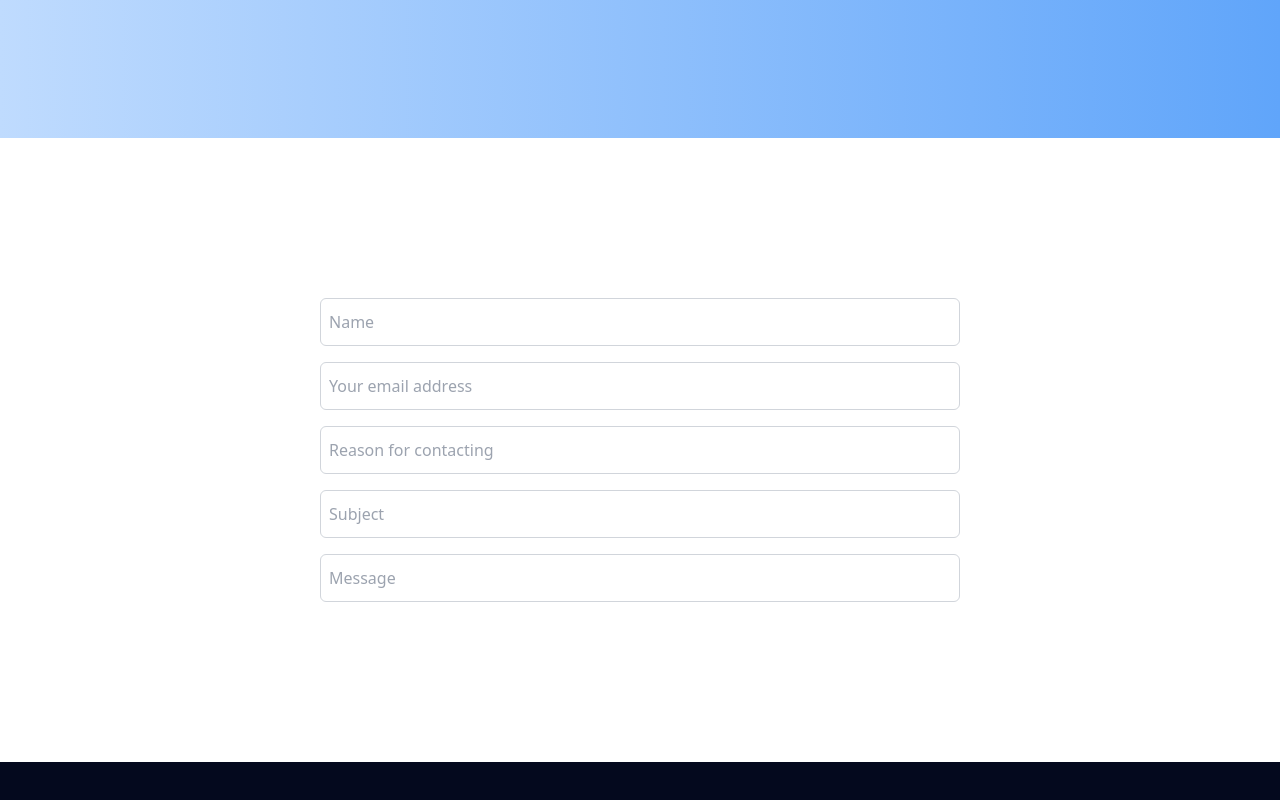
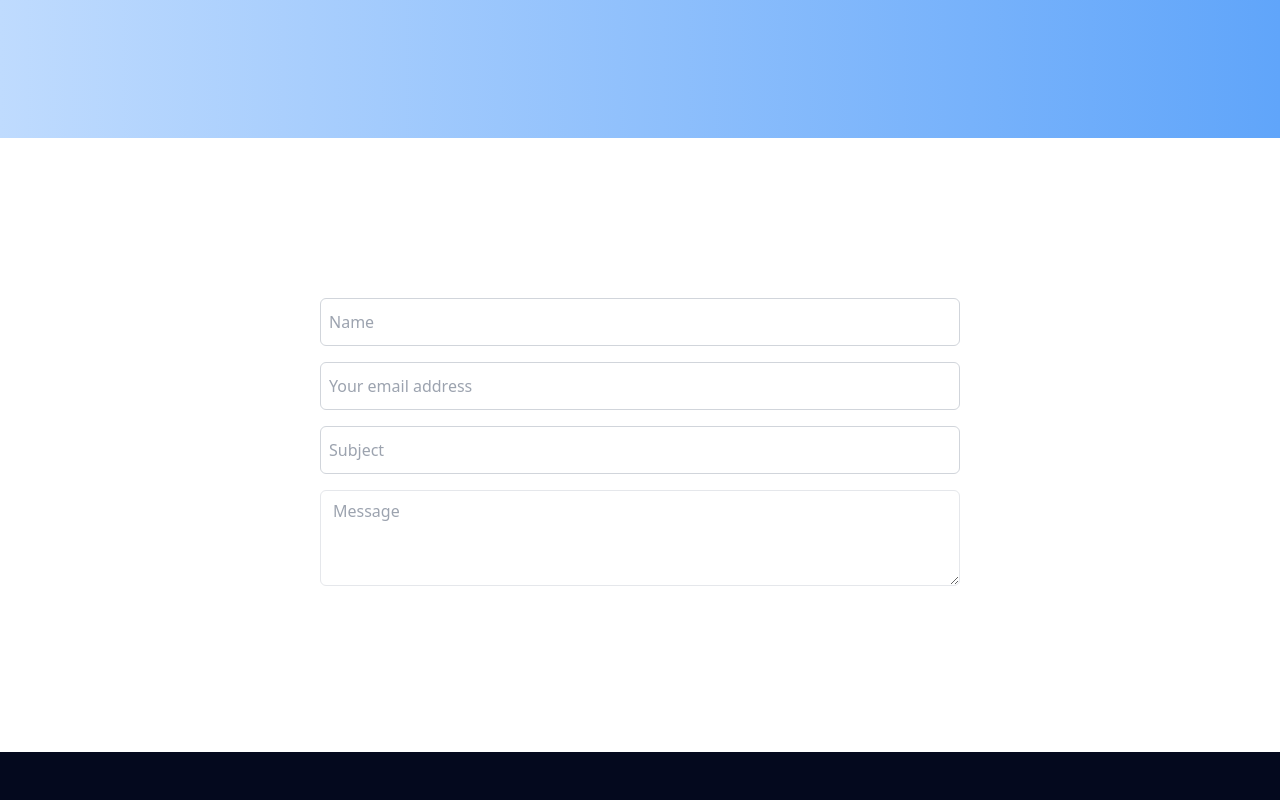
Before and after one commit to rreay724/andreas-website, a Next.js app: page /contact in a window 1280 px wide. Shown: the part 406-1206 px from the top of the page. Built offline with nearby package versions, Linux system fonts and the light colour scheme.

Commit message:
contact form in progress

```diff
--- a/pages/contact.js
+++ b/pages/contact.js
@@ -37,22 +37,15 @@ function contact() {
             </div>
             <div>
               <input
-                placeholder="Reason for contacting"
-                className="border border-gray-300 rounded-md  h-12 w-[20rem] md:w-[40rem] text-md px-2"
-                type="text"
-              />
-            </div>
-            <div>
-              <input
                 placeholder="Subject"
                 className="border border-gray-300 rounded-md h-12  w-[20rem] md:w-[40rem] text-md px-2"
                 type="text"
               />
             </div>
             <div>
-              <input
+              <textarea
                 placeholder="Message"
-                className="border border-gray-300 rounded-md  h-12 w-[20rem] md:w-[40rem] text-md px-2"
+                className="w-[20rem] md:w-[40rem]  h-24 px-3 py-2  border rounded-md"
                 type="text"
               />
             </div>
```
